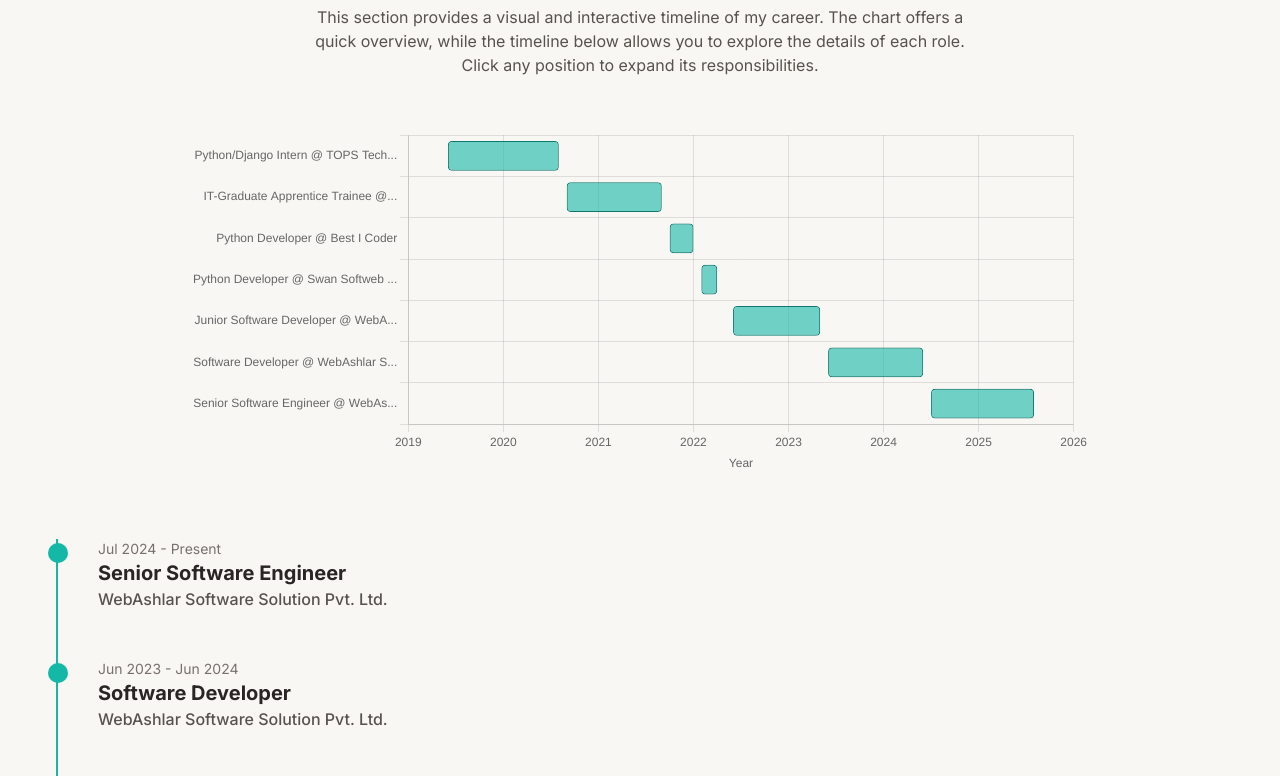
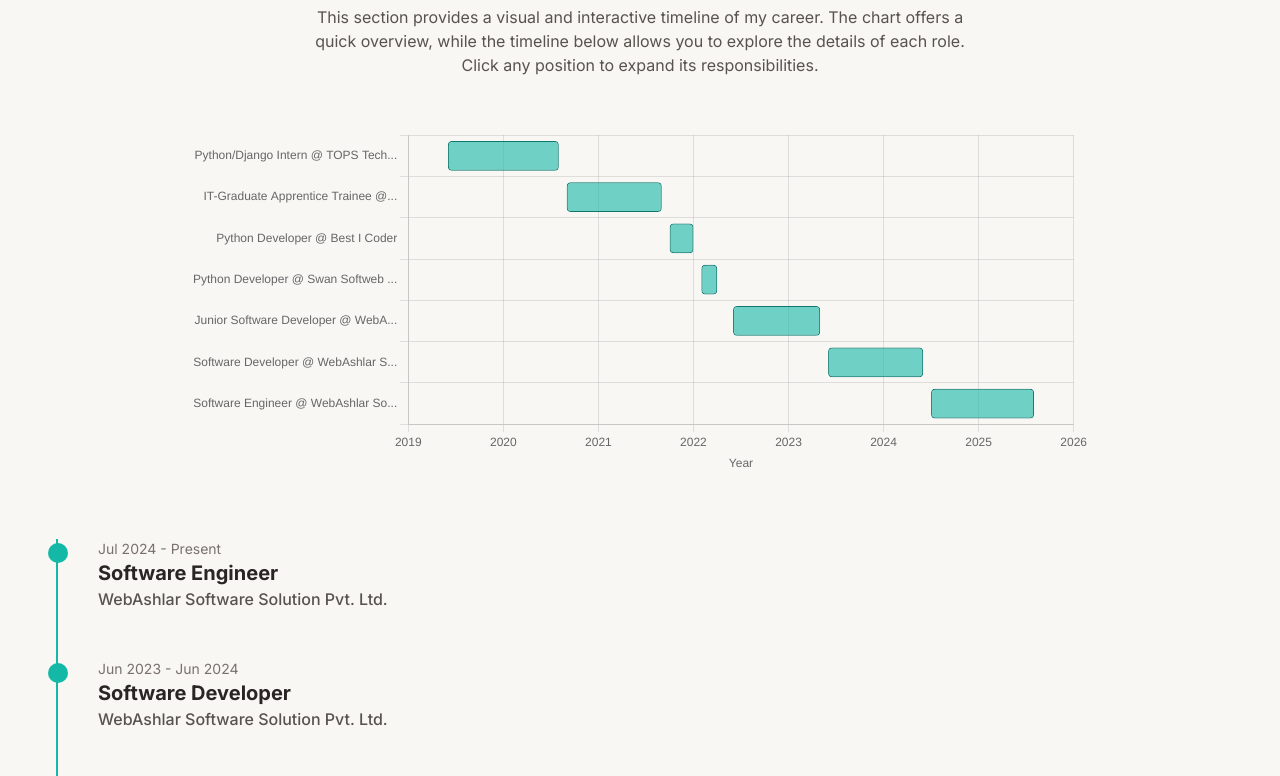
Before and after one commit to vatsal0tech/vatsal0tech.github.io, a plain HTML site: page lightcv.html in a window 1280 px wide. Shown: the part 1791-2567 px from the top of the page. Drawn offline with nearby package versions, Linux system fonts and the light colour scheme.

Commit message:
Update lightcv.html

```diff
--- a/lightcv.html
+++ b/lightcv.html
@@ -60,7 +60,7 @@
 
     <main class="max-w-7xl mx-auto px-4 sm:px-6 lg:px-8 py-12">
         <section class="text-center mb-24">
-            <h1 class="text-5xl font-bold text-stone-900 tracking-tight">Software Developer</h1>
+            <h1 class="text-5xl font-bold text-stone-900 tracking-tight">Software Engineer</h1>
             <p class="mt-3 text-xl text-stone-600">Specializing in Backend Systems & Cloud Infrastructure</p>
             <div class="mt-6 text-stone-500 flex items-center justify-center flex-wrap gap-x-6 gap-y-2">
                 <span>+91-9924273721</span>
@@ -220,20 +220,20 @@
 
             const experienceData = [
                 {
-                    role: 'Senior Software Engineer',
+                    role: 'Software Engineer',
                     company: 'WebAshlar Software Solution Pvt. Ltd.',
                     dates: 'Jul 2024 - Present',
                     start: [2024, 7],
                     end: [2025, 8],
                     details: `
                         <ul>
-                            <li>Designed and built scalable, high-performance REST APIs using Python (Flask) and Node.js.</li>
-                            <li>Built and maintained CI/CD pipelines using GitHub Actions, with Docker for consistent deployments.</li>
-                            <li>Managed deployments on AWS (EC2, S3, CloudFront), GCP, and handled DNS configurations.</li>
-                            <li>Integrated Redis caching, optimized database queries, and applied load balancing using Nginx.</li>
-                            <li>Provided real-time backend support for Unity apps using Socket.IO and Node.js.</li>
-                            <li>Drove computer vision R&D, including 3D reconstruction experiments.</li>
-                            <li>Mentored junior developers and contributed to scrum meetings.</li>
+                            <li>• Designed and built scalable, high-performance REST APIs using Python (Flask) and Node.js.</li>
+                            <li>• Built and maintained CI/CD pipelines using GitHub Actions, with Docker for consistent deployments.</li>
+                            <li>• Managed deployments on AWS (EC2, S3, CloudFront), GCP, and handled DNS configurations.</li>
+                            <li>• Integrated Redis caching, optimized database queries, and applied load balancing using Nginx.</li>
+                            <li>• Provided real-time backend support for Unity apps using Socket.IO and Node.js.</li>
+                            <li>• Drove computer vision R&D, including 3D reconstruction experiments.</li>
+                            <li>• Mentored junior developers and contributed to scrum meetings.</li>
                         </ul>
                     `
                 },
@@ -245,11 +245,11 @@
                     end: [2024, 6],
                     details: `
                         <ul>
-                            <li>Led the development of scalable Flask APIs integrating with multiple databases (MySQL, MongoDB, DynamoDB).</li>
-                            <li>Designed backend services for real-time data updates using Node.js and Socket.IO.</li>
-                            <li>Handled end-to-end deployment of full-stack applications (React, Next.js, Node.js) on cloud platforms.</li>
-                            <li>Configured Nginx, PM2, DNS settings, and SSL certificates for production deployments.</li>
-                            <li>Mentored and guided a team of 2–3 junior developers using Agile (Scrum) practices.</li>
+                            <li>• Led the development of scalable Flask APIs integrating with multiple databases (MySQL, MongoDB, DynamoDB).</li>
+                            <li>• Designed backend services for real-time data updates using Node.js and Socket.IO.</li>
+                            <li>• Handled end-to-end deployment of full-stack applications (React, Next.js, Node.js) on cloud platforms.</li>
+                            <li>• Configured Nginx, PM2, DNS settings, and SSL certificates for production deployments.</li>
+                            <li>• Mentored and guided a team of 2–3 junior developers using Agile (Scrum) practices.</li>
                         </ul>
                     `
                 },
@@ -261,10 +261,10 @@
                     end: [2023, 5],
                     details: `
                         <ul>
-                            <li>Developed and maintained backend services using Python, Django, and Flask.</li>
-                            <li>Integrated Socket.IO for real-time features like notifications and live data updates.</li>
-                            <li>Assisted in creating microservices and utility scripts using Node.js and Python.</li>
-                            <li>Collaborated in Agile sprints, participating in code reviews and debugging.</li>
+                            <li>• Developed and maintained backend services using Python, Django, and Flask.</li>
+                            <li>• Integrated Socket.IO for real-time features like notifications and live data updates.</li>
+                            <li>• Assisted in creating microservices and utility scripts using Node.js and Python.</li>
+                            <li>• Collaborated in Agile sprints, participating in code reviews and debugging.</li>
                         </ul>
                     `
                 },
@@ -276,9 +276,9 @@
                     end: [2022, 4],
                     details: `
                         <ul>
-                            <li>Contributed to web development projects involving Python, Flask, and Google Cloud Functions.</li>
-                            <li>Built and deployed RESTful APIs with robust error handling and modular code design.</li>
-                            <li>Gained practical experience in deploying microservices using serverless architecture on GCP.</li>
+                            <li>• Contributed to web development projects involving Python, Flask, and Google Cloud Functions.</li>
+                            <li>• Built and deployed RESTful APIs with robust error handling and modular code design.</li>
+                            <li>• Gained practical experience in deploying microservices using serverless architecture on GCP.</li>
                         </ul>
                     `
                 },
@@ -290,9 +290,9 @@
                     end: [2022, 1],
                     details: `
                         <ul>
-                            <li>Developed a Windows application named "Traverro" for employee time tracking.</li>
-                            <li>Utilized PyQt5 to design and implement core functionalities and a user-friendly interface.</li>
-                            <li>Collaborated remotely to understand requirements and deliver solutions on time.</li>
+                            <li>• Developed a Windows application named "Traverro" for employee time tracking.</li>
+                            <li>• Utilized PyQt5 to design and implement core functionalities and a user-friendly interface.</li>
+                            <li>• Collaborated remotely to understand requirements and deliver solutions on time.</li>
                         </ul>
                     `
                 },
@@ -304,9 +304,9 @@
                     end: [2021, 9],
                     details: `
                         <ul>
-                            <li>Participated in Zimbabwe audits for on-premises IT systems, ensuring regulatory compliance.</li>
-                            <li>Provided technical support to 300+ employees, resolving hardware and software issues.</li>
-                            <li>Monitored IT infrastructure and ensured data security in a regulated environment.</li>
+                            <li>• Participated in Zimbabwe audits for on-premises IT systems, ensuring regulatory compliance.</li>
+                            <li>• Provided technical support to 300+ employees, resolving hardware and software issues.</li>
+                            <li>• Monitored IT infrastructure and ensured data security in a regulated environment.</li>
                         </ul>
                     `
                 },
@@ -318,8 +318,8 @@
                     end: [2020, 8],
                     details: `
                         <ul>
-                            <li>Trained in web development using Python and Django.</li>
-                            <li>Covered topics including Core Python, Advanced Python, and MySQL database integration.</li>
+                            <li>• Trained in web development using Python and Django.</li>
+                            <li>• Covered topics including Core Python, Advanced Python, and MySQL database integration.</li>
                         </ul>
                     `
                 }
```
